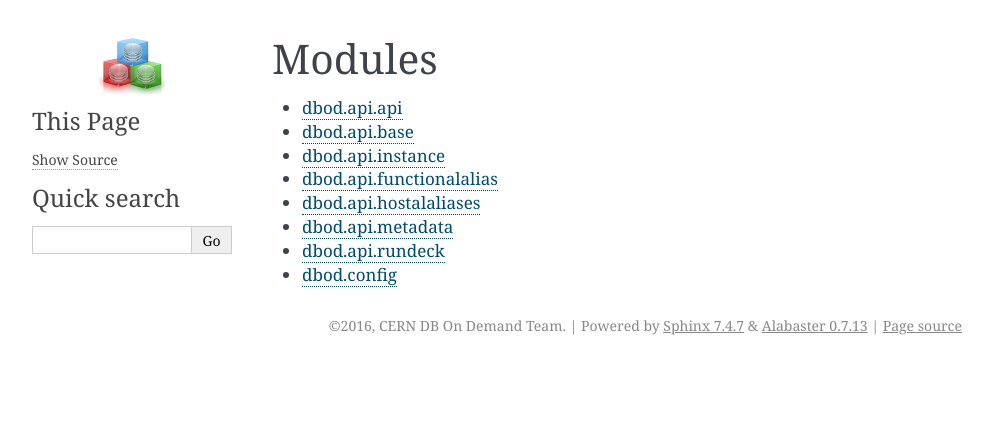
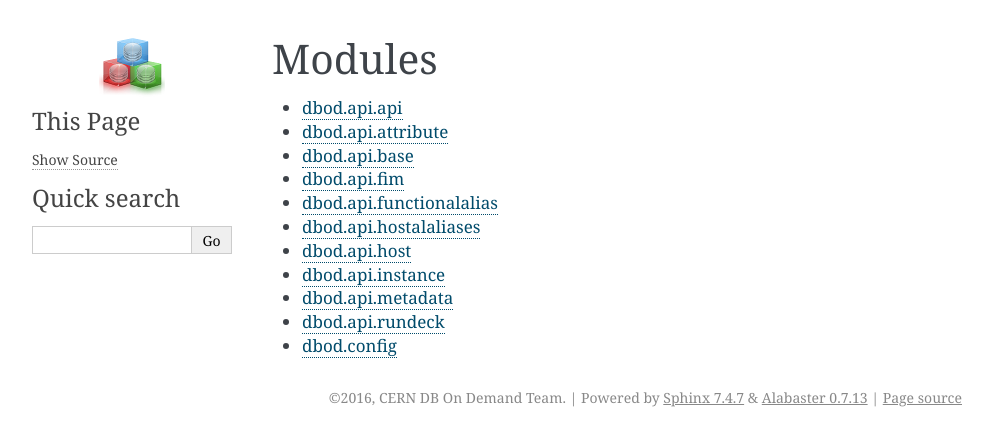
Before and after one commit to cerndb/dbod-api, a Sphinx documentation site: the page built from doc-source/source/modules.rst, in a window 1280 px wide. Shown: the top 446 px of the page, without its empty margins (148-1140 px from the left). Built offline with Sphinx 7.4.7, drawn with Linux system fonts in a browser that asks for light colours.

Commit message:
WIP: Added new modules templates and links in the module index

```diff
--- a/doc-source/source/modules.rst
+++ b/doc-source/source/modules.rst
@@ -5,10 +5,13 @@ Modules
     :maxdepth: 2
 
     modules/dbod.api.api
+    modules/dbod.api.attribute
     modules/dbod.api.base
-    modules/dbod.api.instance
+    modules/dbod.api.fim
     modules/dbod.api.functionalalias
     modules/dbod.api.hostaliases
+    modules/dbod.api.host
+    modules/dbod.api.instance
     modules/dbod.api.metadata
     modules/dbod.api.rundeck
     modules/dbod.config
--- /dev/null
+++ b/doc-source/source/modules/dbod.api.attribute.rst
@@ -0,0 +1,5 @@
+dbod.api.attribute
+==================
+
+.. automodule:: dbod.api.attribute
+   :members:
--- /dev/null
+++ b/doc-source/source/modules/dbod.api.fim.rst
@@ -0,0 +1,5 @@
+dbod.api.fim
+=============
+
+.. automodule:: dbod.api.fim
+   :members:
--- /dev/null
+++ b/doc-source/source/modules/dbod.api.host.rst
@@ -0,0 +1,5 @@
+dbod.api.host
+=============
+
+.. automodule:: dbod.api.host
+   :members:
```
